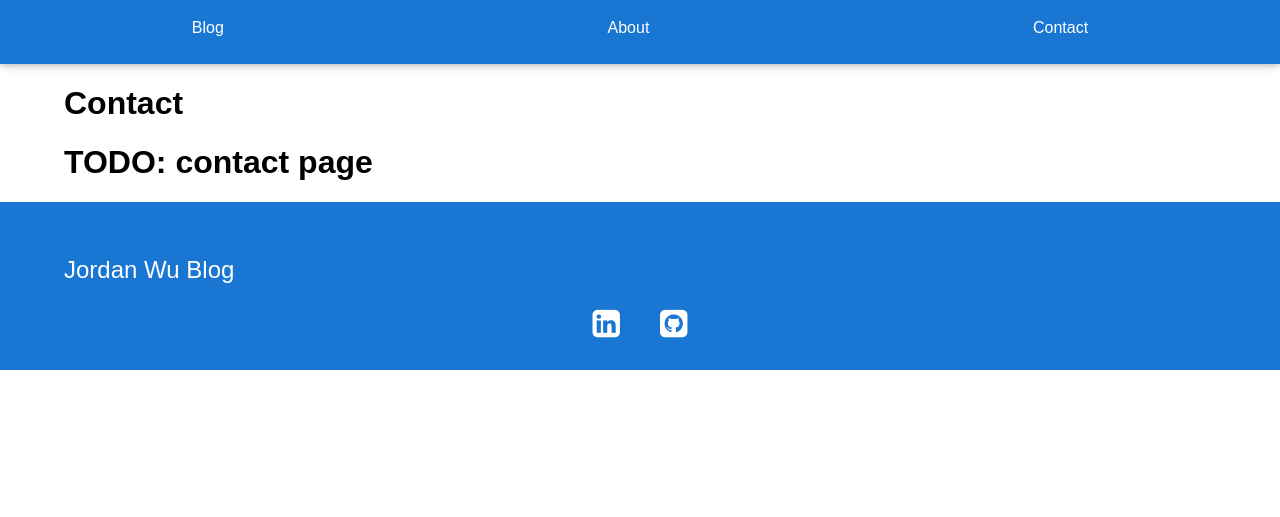
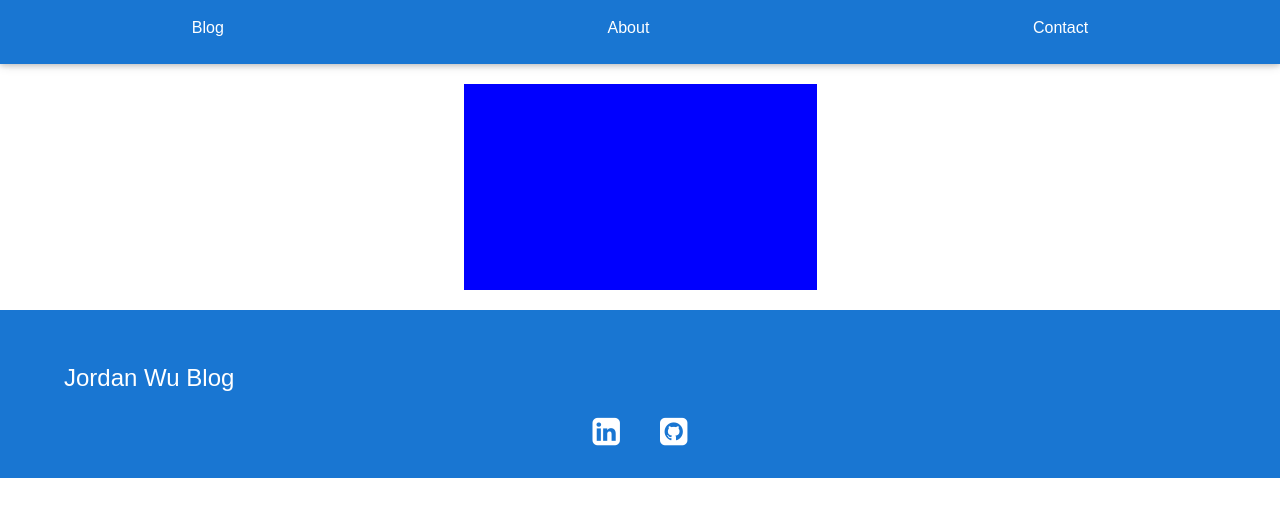
Before and after one commit to JordanSpencerWu/old-website, a Jekyll site: the page built from contact.html, in a window 1280 px wide. Shown: the top 517 px of the page. Built offline with Jekyll 4.4.1, drawn with Linux system fonts in a browser that asks for light colours; nearby versions of some CDN libraries.

Commit message:
testing card size

```diff
--- a/_layouts/page.html
+++ b/_layouts/page.html
@@ -1,14 +1,4 @@
 ---
 layout: default
 ---
-<article class="post">
-
-  <header class="post-header">
-    <h1 class="post-title">{{ page.title }}</h1>
-  </header>
-
-  <div class="post-content">
-    {{ content }}
-  </div>
-
-</article>
+{{ content }}
--- a/_sass/styles.scss
+++ b/_sass/styles.scss
@@ -130,3 +130,10 @@
     }
   }
 }
+
+.business-card {
+  width: 353px;
+  height: 206px;
+  background-color: blue;
+  margin: 20px 0;
+}
--- a/contact.html
+++ b/contact.html
@@ -3,5 +3,7 @@ layout: page
 title: Contact
 permalink: /contact/
 ---
-
-<h1>TODO: contact page</h1>
+<div class="flex-align-center">
+  <div class="business-card">
+  </div>
+</div>
```
